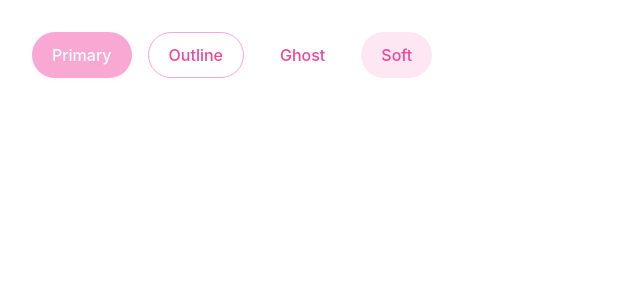
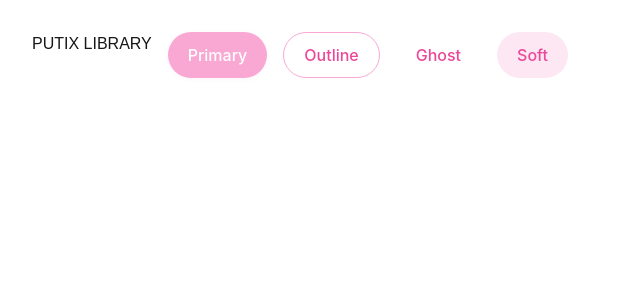
Before and after one commit to putriwulandr/putix-react, a Next.js app in the folder apps/playground/: page / in a window 1280 px wide. Shown: the top 300 px of the page, without its empty margins (0-640 px from the left). Built offline with nearby package versions, Linux system fonts and the light colour scheme.

Commit message:
feat: add title

```diff
--- a/apps/playground/src/app/page.tsx
+++ b/apps/playground/src/app/page.tsx
@@ -3,6 +3,7 @@ import { Button } from 'putix'
 export default function Home() {
   return (
     <main style={{ padding: '2rem', display: 'flex', gap: '1rem' }}>
+      <div>PUTIX LIBRARY</div>
       <Button variant="primary">Primary</Button>
       <Button variant="outline">Outline</Button>
       <Button variant="ghost">Ghost</Button>
```
